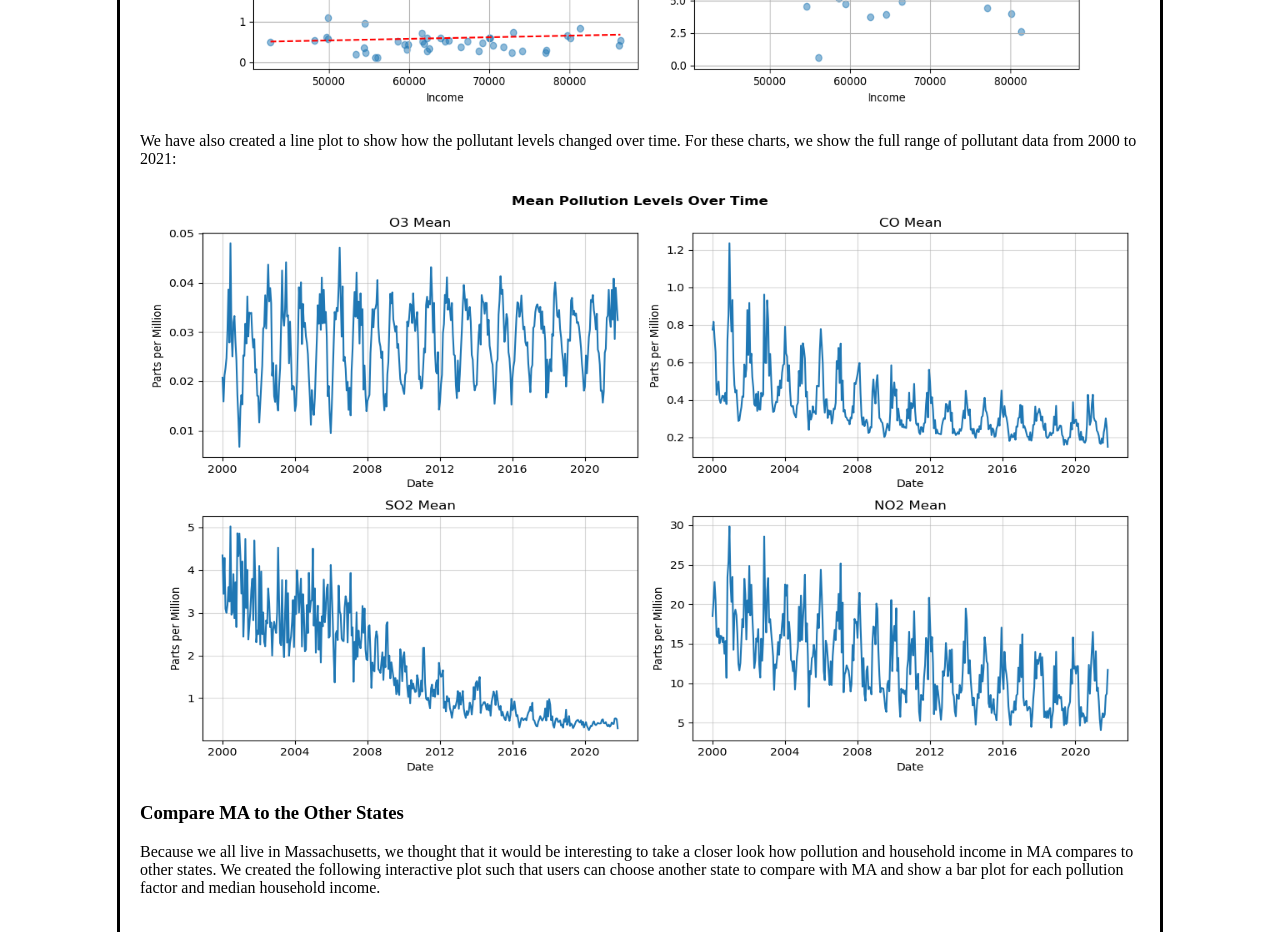
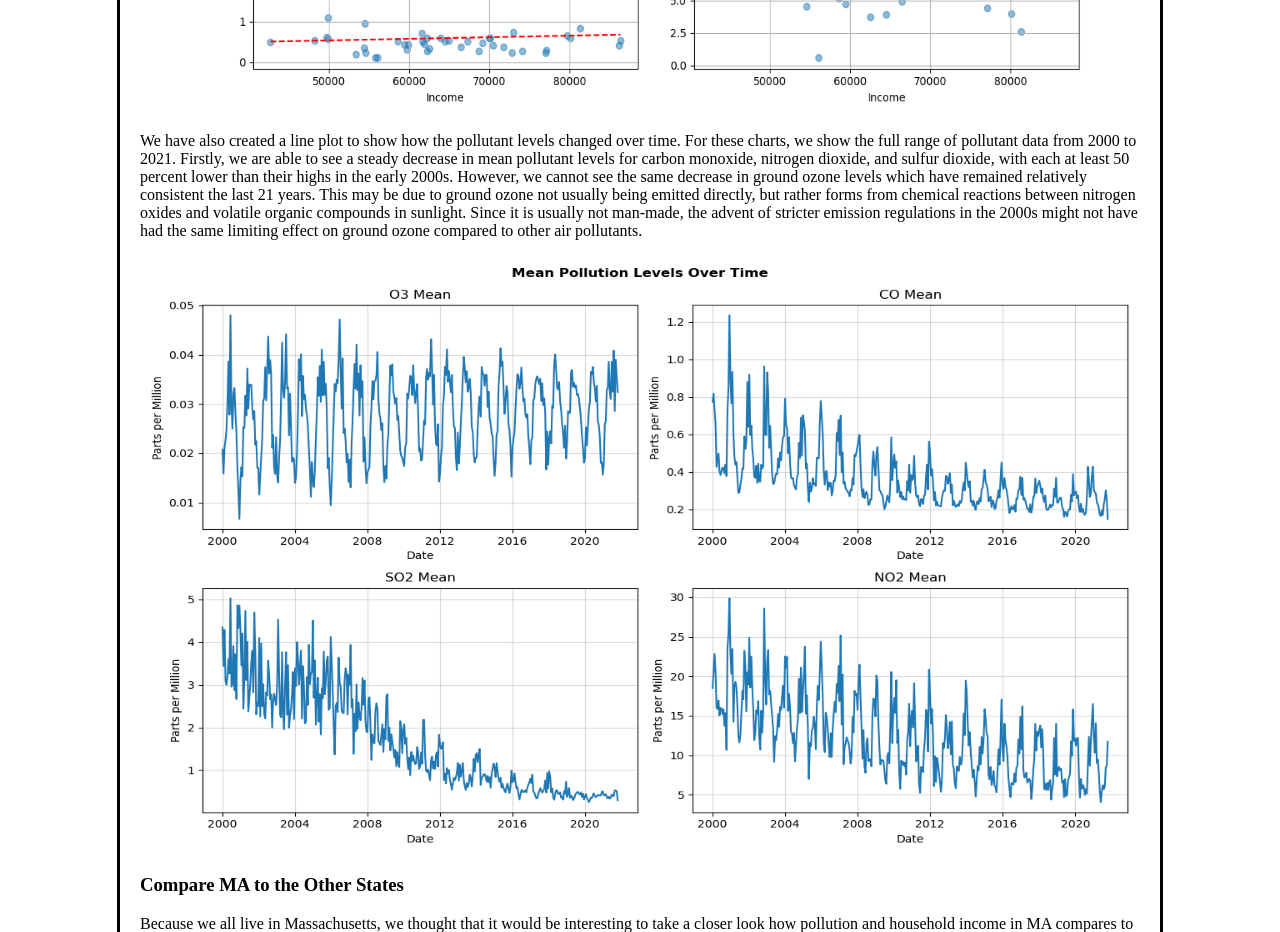
Before and after one commit to TrevorJLau/ds4200-final-project, a plain HTML site: page index.html in a window 1280 px wide. Shown: the part 3320-4252 px from the top of the page. Drawn offline with Linux system fonts and the light colour scheme; a script that the page names is missing.

Commit message:
Update line chart description

```diff
--- a/index.html
+++ b/index.html
@@ -169,7 +169,13 @@
     </div>
 
     <p>We have also created a line plot to show how the pollutant levels changed over time. For these charts, we show
-        the full range of pollutant data from 2000 to 2021:
+        the full range of pollutant data from 2000 to 2021. Firstly, we are able to see a steady decrease in mean pollutant
+        levels for carbon monoxide, nitrogen dioxide, and sulfur dioxide, with each at least 50 percent lower
+        than their highs in the early 2000s. However, we cannot see the same decrease in ground ozone levels which have
+        remained relatively consistent the last 21 years. This may be due to ground ozone not usually being
+        emitted directly, but rather forms from chemical reactions between nitrogen oxides and volatile organic
+        compounds in sunlight. Since it is usually not man-made, the advent of stricter emission regulations in the
+        2000s might not have had the same limiting effect on ground ozone compared to other air pollutants.
     </p>
 
     <div class='center'>
```
